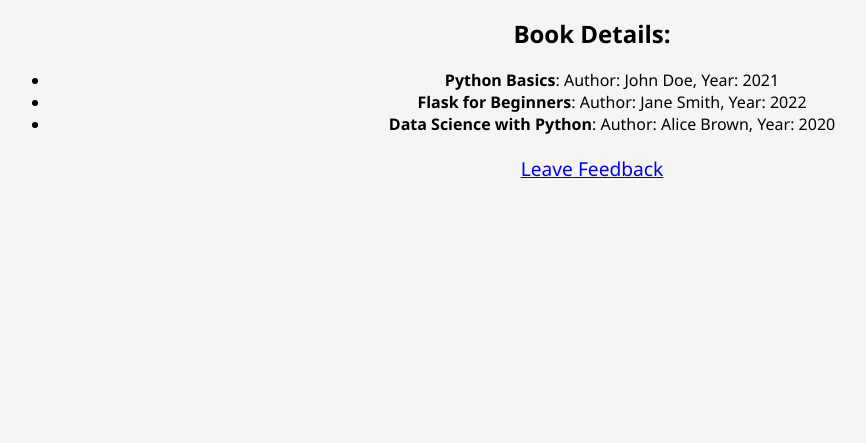
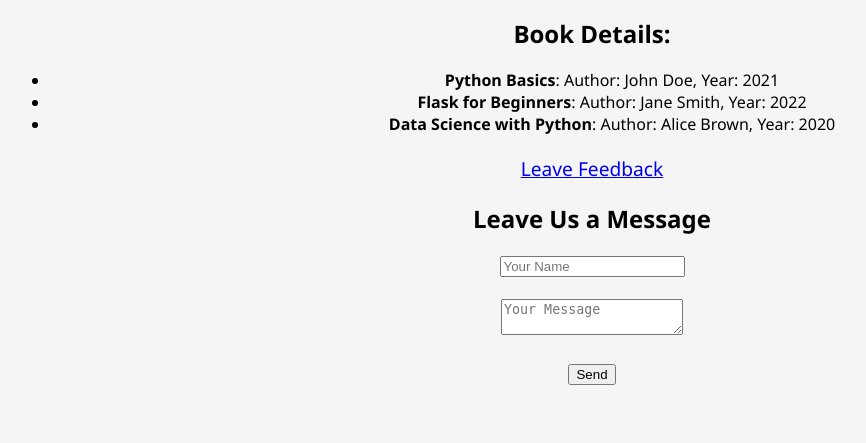
Before and after one commit to Ms-Njuguna/python-practice, a Flask app: page / in a window 1280 px wide. Shown: the part 379-822 px from the top of the page, without its empty margins (48-914 px from the left). Before the commit the page ends 557 px from the top, so only its background shows below. Run offline with Flask 3, Linux system fonts and the light colour scheme.

Commit message:
Add form with validation and response page

```diff
--- a/app.py
+++ b/app.py
@@ -1,4 +1,4 @@
-from flask import Flask, render_template, request
+from flask import Flask, render_template, request, redirect, url_for, flash
 
 app = Flask(__name__)
 
@@ -34,11 +34,16 @@ def greet(name):
 def feedback():
     return render_template('feedback.html')
 
-@app.route('/submit-feedback', methods=['POST'])
-def submit_feedback():
-    user = request.form['username']
-    comment = request.form['comment']
-    return render_template('thankyou.html', user=user, comment=comment)
+@app.route('/submit', methods=['POST'])
+def submit():
+    name = request.form.get('name')
+    message = request.form.get('message')
+
+    if not name or not message:
+        flash("Please fill in both your name and a message.")
+        return redirect(url_for('home'))
+
+    return render_template('response.html', name=name, message=message)
 
 if __name__ == '__main__':
     app.run(debug=True)
--- a/templates/index.html
+++ b/templates/index.html
@@ -38,5 +38,21 @@
          {% endfor %}
      </ul>
      <p><a href="/feedback">Leave Feedback</a></p>
+     {% with messages = get_flashed_messages() %}
+         {% if messages %}
+             <ul style="color: red;">
+                 {% for message in messages %}
+                     <li>{{ message }}</li>
+                 {% endfor %}
+             </ul>
+         {% endif %}
+     {% endwith %}
+
+     <h2>Leave Us a Message</h2>
+     <form action="/submit" method="POST">
+         <input type="text" name="name" placeholder="Your Name"><br><br>
+         <textarea name="message" placeholder="Your Message"></textarea><br><br>
+         <button type="submit">Send</button>
+     </form>
  </body>
 </html>
```
Also changed, not shown: templates/response.html (added, +12 -0 lines).
